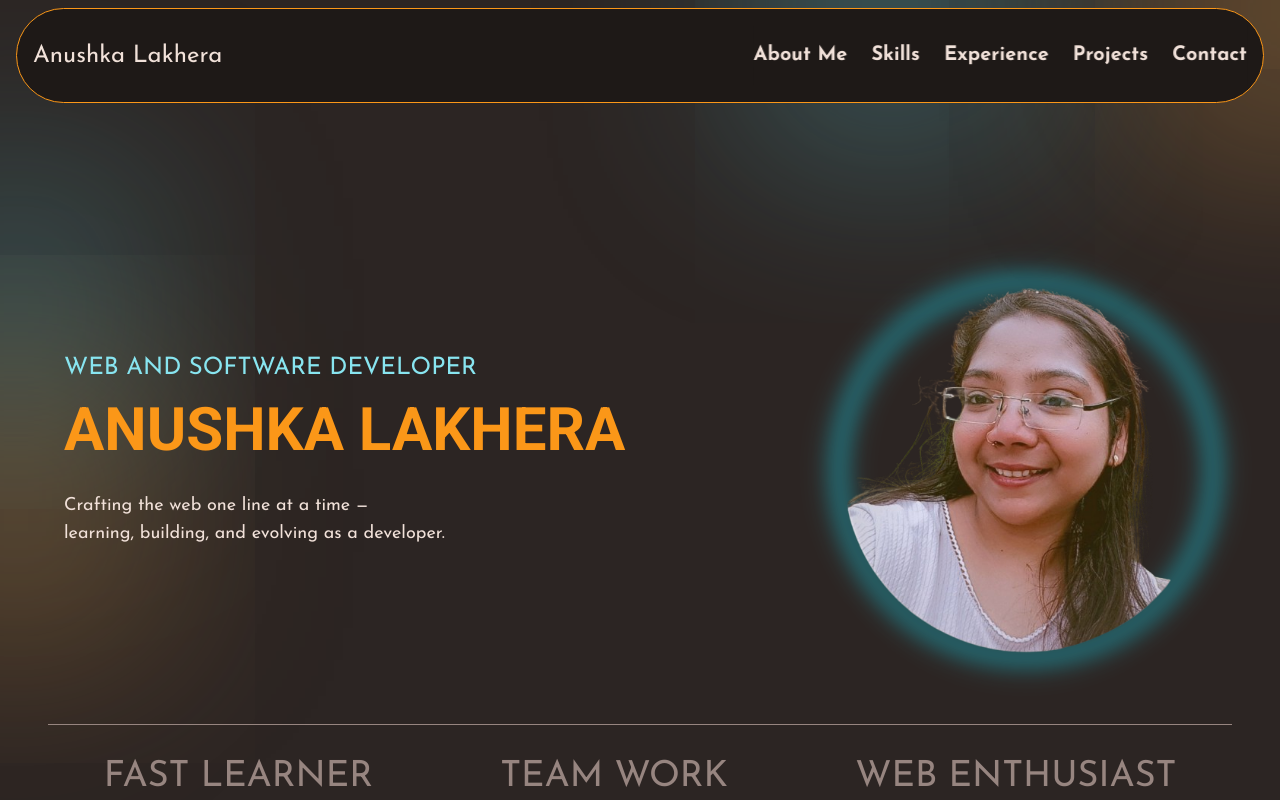
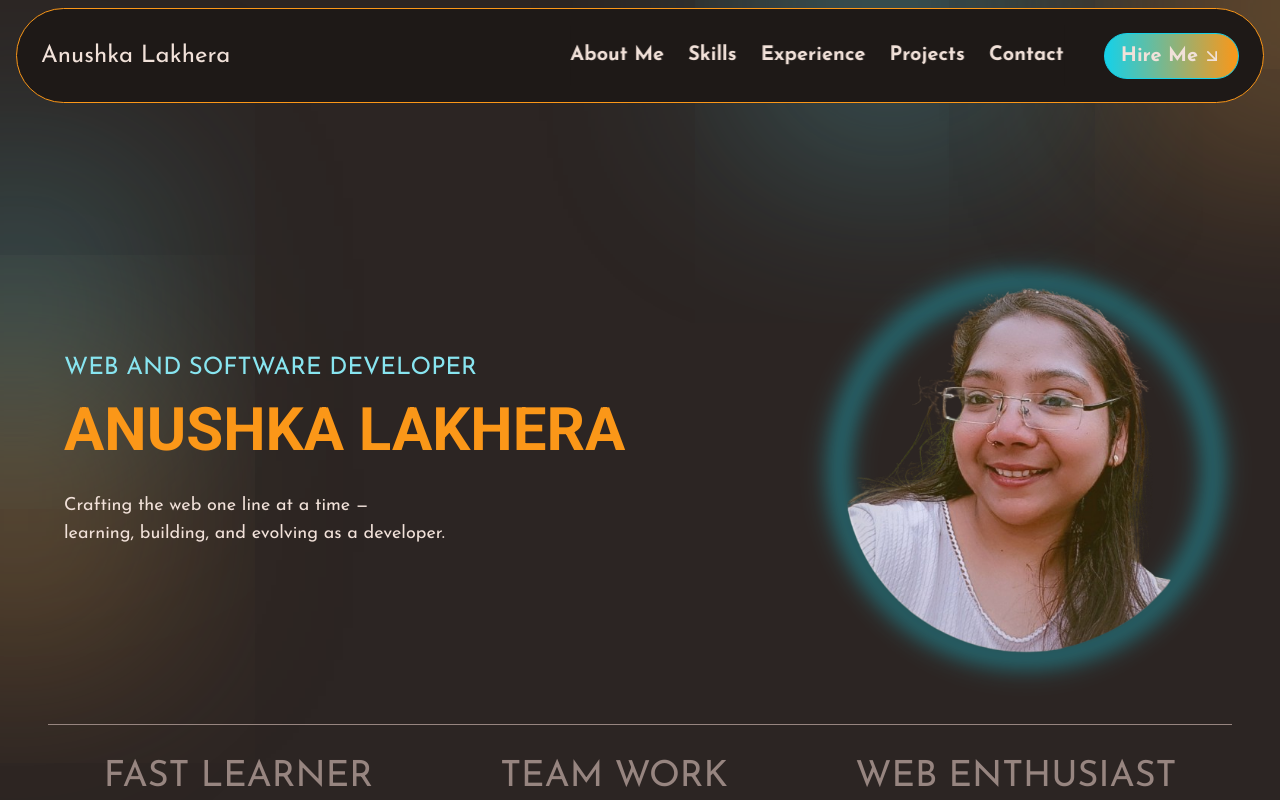
Before and after one commit to Anushkalakhera/Anushka-Portfolio, a React (Vite) app: page / in a window 1280 px wide. Shown: the top 800 px of the page. Built offline with nearby package versions, Linux system fonts and the light colour scheme.

Commit message:
new changes

```diff
--- a/src/components/navbar/NavbarMain.jsx
+++ b/src/components/navbar/NavbarMain.jsx
@@ -12,13 +12,23 @@ export const NavbarMain = () => {
 
   return (
     <nav className="max-w-[1300px] mx-auto px-4 w-full fixed left-1/2 -translate-x-1/2 z-20 mt-2">
-      <div className="flex justify-between items-center bg-black p-4 rounded-full border border-orange">
+      <div className="flex justify-between items-center bg-black px-6 py-4 rounded-full border border-orange">
+        {/* Logo */}
         <NavbarLogo />
 
-        <div className="hidden lg:flex items-center gap-6">
-          <NavbarLinks />
+        {/* Desktop Menu */}
+        <div className="hidden lg:flex items-center gap-10">
+          {/* Links */}
+          <div className="flex items-center gap-8">
+            <NavbarLinks />
+          </div>
+          {/* Hire Me Button */}
+          <div>
+            <NavbarBtn />
+          </div>
         </div>
 
+        {/* Mobile Menu Toggle */}
         <button
           className="lg:hidden text-2xl p-3 border border-orange rounded-full text-white"
           onClick={toggleMenu}
@@ -27,10 +37,11 @@ export const NavbarMain = () => {
         </button>
       </div>
 
+      {/* Mobile Menu */}
       {menuOpen && (
-        <div className="lg:hidden mt-2 flex flex-col items-center gap-4 bg-black border border-orange rounded-2xl p-6 animate-fadeIn">
+        <div className="lg:hidden mt-2 flex flex-col items-center gap-6 bg-black border border-orange rounded-2xl p-6 animate-fadeIn">
           <NavbarLinks />
-          <NavbarBtn/>
+          <NavbarBtn />
         </div>
       )}
     </nav>
```
